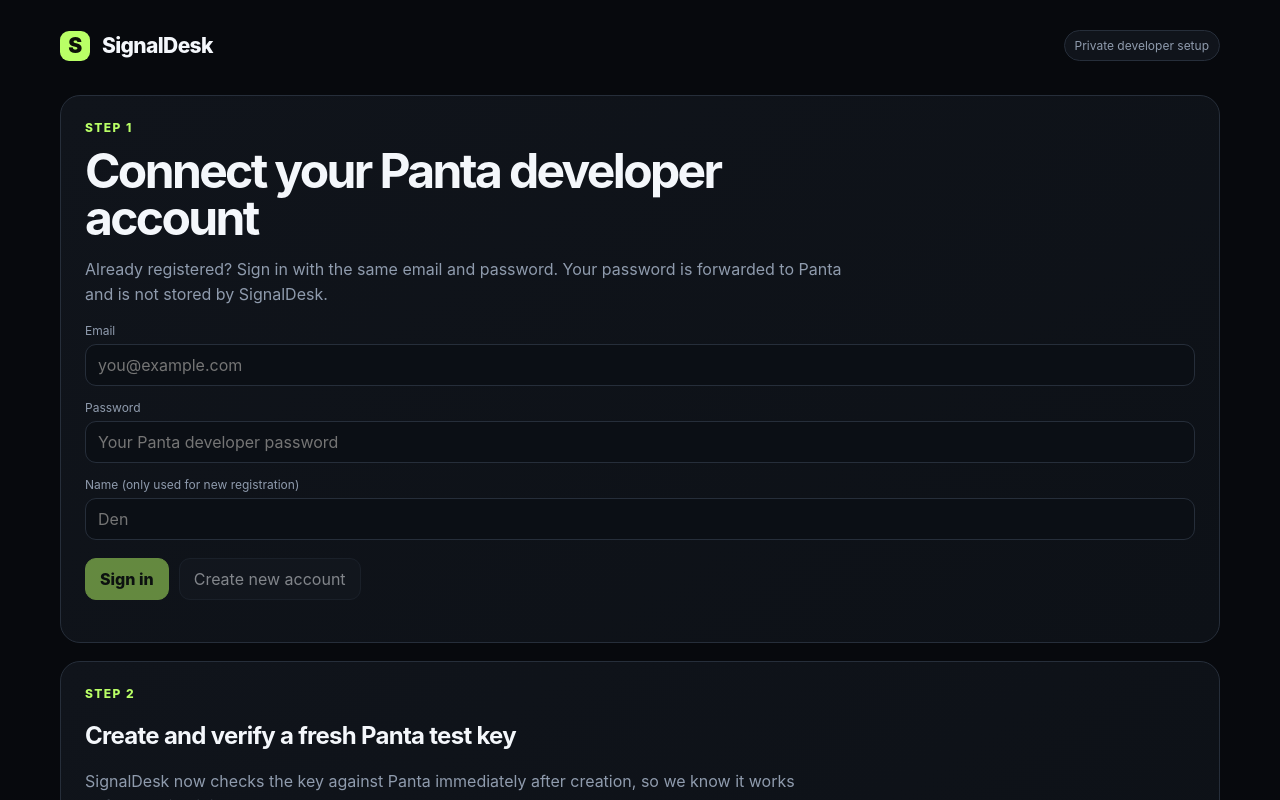
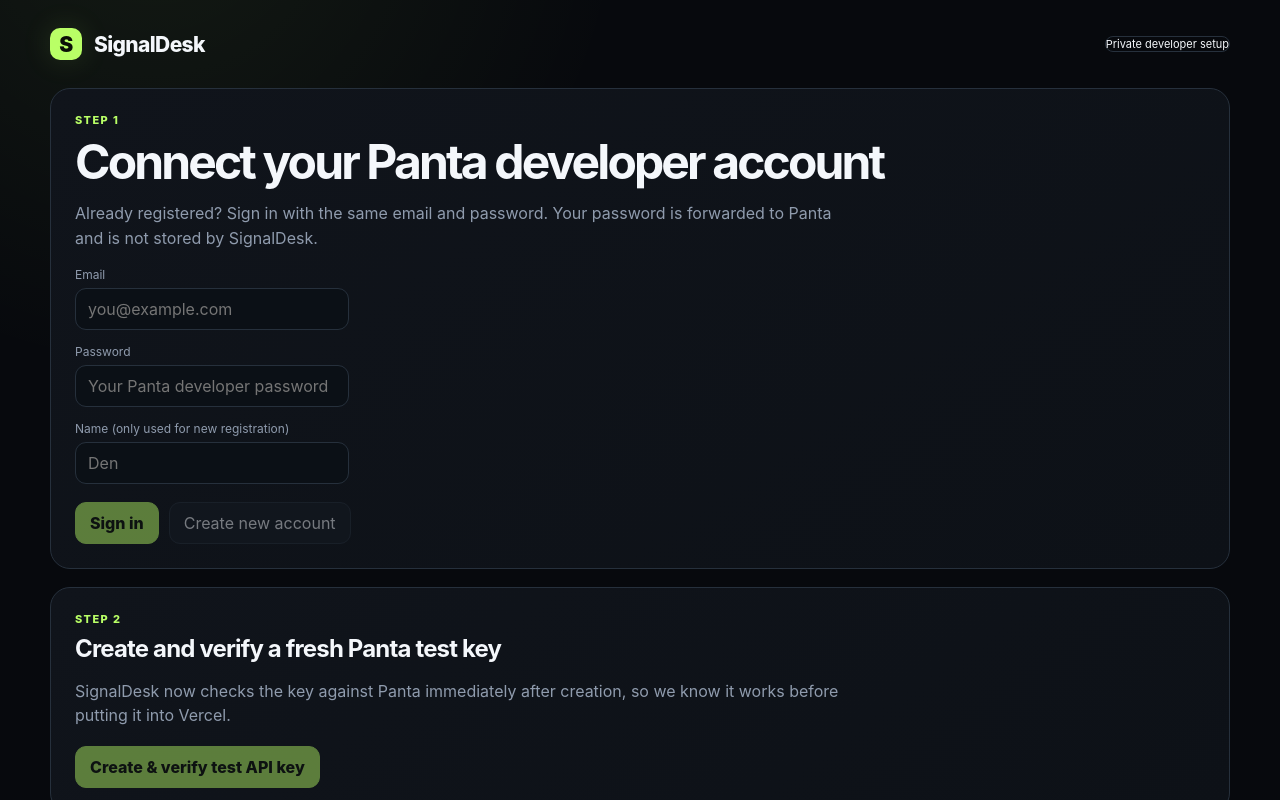
Before and after one commit to Dekarpp/Signaldesk, a Next.js app: page /setup in a window 1280 px wide. Shown: the top 800 px of the page. Built offline with nearby package versions, Linux system fonts and the light colour scheme.

Commit message:
style: polish SignalDesk dashboard

```diff
--- a/src/app/globals.css
+++ b/src/app/globals.css
@@ -1,11 +1,14 @@
 :root {
   --bg: #07090d;
   --panel: #10141b;
-  --panel2: #151a22;
+  --panel-2: #151b24;
+  --panel-3: #0b1016;
   --text: #f4f7fb;
   --muted: #8f9bad;
-  --line: #262e3a;
+  --line: #26303c;
   --accent: #b9ff66;
+  --accent-soft: rgba(185,255,102,.10);
+  --danger: #ff9c9c;
 }
 
 * { box-sizing: border-box; }
@@ -13,18 +16,21 @@
 html, body {
   margin: 0;
   min-height: 100%;
-  background: var(--bg);
+  background:
+    radial-gradient(circle at 12% -10%, rgba(185,255,102,.07), transparent 30%),
+    var(--bg);
   color: var(--text);
   font-family: Inter, ui-sans-serif, system-ui, -apple-system, BlinkMacSystemFont, "Segoe UI", sans-serif;
 }
 
-button, input { font: inherit; }
+button, input, select { font: inherit; }
 button { color: inherit; }
+a { color: inherit; }
 
 .shell {
-  max-width: 1200px;
+  max-width: 1220px;
   margin: 0 auto;
-  padding: 30px 20px 70px;
+  padding: 28px 20px 70px;
 }
 
 .topbar {
@@ -32,7 +38,7 @@
   justify-content: space-between;
   align-items: center;
   gap: 20px;
-  margin-bottom: 34px;
+  margin-bottom: 28px;
 }
 
 .brand {
@@ -42,37 +48,84 @@
   font-weight: 800;
   font-size: 21px;
   letter-spacing: -.03em;
+  text-decoration: none;
+  color: inherit;
+}
+
+.brandSub {
+  color: var(--muted);
+  font-size: 11px;
+  font-weight: 500;
+  letter-spacing: 0;
+  margin-top: 2px;
 }
 
 .logo {
-  width: 30px;
-  height: 30px;
-  border-radius: 9px;
+  width: 32px;
+  height: 32px;
+  border-radius: 10px;
   background: var(--accent);
   color: #0b1007;
   display: grid;
   place-items: center;
   font-weight: 950;
+  box-shadow: 0 0 30px rgba(185,255,102,.13);
 }
 
-.badge, .phase {
-  border: 1px solid var(--line);
-  background: var(--panel);
+.statusRow {
+  display: flex;
+  align-items: center;
+  gap: 8px;
   color: var(--muted);
-  border-radius: 999px;
   font-size: 12px;
 }
 
-.badge { padding: 7px 10px; }
+.statusDot {
+  width: 7px;
+  height: 7px;
+  border-radius: 50%;
+  background: #596270;
+}
+
+.statusDot.online {
+  background: var(--accent);
+  box-shadow: 0 0 0 4px rgba(185,255,102,.08);
+}
+
+.modeBadge, .badge, .phase, .reasonTag, .safetyPill {
+  border: 1px solid var(--line);
+  border-radius: 999px;
+  font-size: 11px;
+}
+
+.modeBadge { padding: 5px 8px; font-weight: 800; }
+.modeBadge.sandbox { color: #ffd879; border-color: #594b2a; background: #1a160c; }
+.modeBadge.live { color: var(--accent); border-color: #2c4426; background: #101810; }
+
+.sandboxBanner {
+  display: flex;
+  gap: 10px;
+  align-items: center;
+  border: 1px solid #594b2a;
+  background: linear-gradient(90deg, #18140b, #0e1116);
+  color: #d9cfae;
+  border-radius: 14px;
+  padding: 12px 14px;
+  margin-bottom: 18px;
+  font-size: 12px;
+  line-height: 1.45;
+}
+
+.sandboxBanner strong { color: #ffd879; white-space: nowrap; }
 
 .hero {
   display: grid;
   grid-template-columns: 1.35fr .65fr;
   gap: 18px;
-  margin-bottom: 20px;
+  margin-bottom: 18px;
 }
 
-.heroCard, .panel, .drawer {
+.heroCard, .drawer, .spotlight {
   border: 1px solid var(--line);
   background: linear-gradient(145deg, var(--panel), #0d1117);
   border-radius: 20px;
@@ -80,7 +133,7 @@
 
 .heroCard {
   padding: 28px;
-  min-height: 220px;
+  min-height: 232px;
   display: flex;
   flex-direction: column;
   justify-content: space-between;
@@ -88,27 +141,34 @@
 
 .eyebrow {
   color: var(--accent);
-  font-size: 12px;
-  font-weight: 800;
+  font-size: 11px;
+  font-weight: 850;
   text-transform: uppercase;
-  letter-spacing: .12em;
+  letter-spacing: .13em;
 }
 
 h1 {
-  font-size: clamp(34px, 6vw, 62px);
-  line-height: .98;
-  letter-spacing: -.055em;
-  max-width: 800px;
-  margin: 12px 0 14px;
+  font-size: clamp(38px, 6vw, 66px);
+  line-height: .96;
+  letter-spacing: -.06em;
+  max-width: 850px;
+  margin: 12px 0 16px;
 }
 
-h2 { letter-spacing: -.03em; }
+h2 {
+  letter-spacing: -.035em;
+  margin: 8px 0;
+}
+
+h3 { letter-spacing: -.02em; }
 
 .sub {
   color: var(--muted);
-  max-width: 760px;
+  max-width: 780px;
   line-height: 1.55;
 }
+
+.heroCopy { max-width: 700px; }
 
 .metrics {
   display: grid;
@@ -117,7 +177,7 @@
 }
 
 .metric {
-  background: var(--panel2);
+  background: var(--panel-2);
   border: 1px solid var(--line);
   border-radius: 14px;
   padding: 16px;
@@ -125,11 +185,11 @@
 
 .metric strong {
   display: block;
-  font-size: 24px;
-  letter-spacing: -.04em;
+  font-size: 26px;
+  letter-spacing: -.045em;
 }
 
-.metric span, .small, .meta {
+.metric span, .small {
   color: var(--muted);
   font-size: 12px;
 }
@@ -139,68 +199,145 @@
   align-items: center;
   gap: 10px;
   flex-wrap: wrap;
-  margin: 18px 0;
+  margin: 18px 0 0;
 }
 
-.btn, .input {
+.controls.tight { margin-top: 8px; }
+
+.btn, .input, .select {
   border: 1px solid var(--line);
   border-radius: 11px;
 }
 
 .btn {
-  background: var(--panel2);
+  background: var(--panel-2);
   padding: 10px 14px;
   cursor: pointer;
+  transition: transform .14s ease, border-color .14s ease, background .14s ease;
+}
+
+.btn:hover:not(:disabled) {
+  transform: translateY(-1px);
+  border-color: #435064;
 }
 
 .btn.primary {
   background: var(--accent);
   color: #0b1007;
   border-color: var(--accent);
-  font-weight: 800;
+  font-weight: 850;
 }
 
-.btn:disabled { opacity: .5; cursor: not-allowed; }
+.btn:disabled { opacity: .45; cursor: not-allowed; }
 
-.input {
-  width: 100%;
-  background: #0b0f15;
+.input, .select {
+  background: var(--panel-3);
   color: var(--text);
   padding: 10px 12px;
+  outline: none;
 }
 
-.panel { overflow: hidden; }
+.input:focus, .select:focus { border-color: #56667c; }
 
-.tableHead, .row {
+.spotlight {
+  padding: 18px 20px;
   display: grid;
-  grid-template-columns: 70px minmax(260px, 1.8fr) 100px 100px 100px 110px;
-  gap: 12px;
+  grid-template-columns: minmax(240px, 1fr) auto auto;
   align-items: center;
+  gap: 22px;
+  margin-bottom: 26px;
+  background:
+    linear-gradient(120deg, rgba(185,255,102,.07), transparent 40%),
+    linear-gradient(145deg, var(--panel), #0d1117);
 }
 
-.tableHead {
+.spotlight h2 {
+  margin-bottom: 2px;
+  max-width: 650px;
+}
+
+.spotlightStats {
+  display: flex;
+  gap: 8px;
+}
+
+.spotlightStats > div {
+  min-width: 76px;
+  border-left: 1px solid var(--line);
+  padding-left: 12px;
+}
+
+.spotlightStats span {
+  display: block;
   color: var(--muted);
-  font-size: 11px;
+  font-size: 10px;
   text-transform: uppercase;
   letter-spacing: .08em;
-  padding: 16px 12px 12px;
 }
 
-.row {
+.spotlightStats strong {
+  display: block;
+  margin-top: 3px;
+  font-size: 18px;
+}
+
+.scannerHeader {
+  display: flex;
+  justify-content: space-between;
+  align-items: end;
+  gap: 20px;
+  margin: 30px 0 12px;
+}
+
+.filterGrid {
+  display: grid;
+  grid-template-columns: minmax(170px, 1.4fr) repeat(3, minmax(120px, 1fr));
+  gap: 8px;
+  width: min(720px, 100%);
+}
+
+.filterInput { min-width: 0; }
+
+.marketGrid {
+  display: grid;
+  grid-template-columns: repeat(3, minmax(0, 1fr));
+  gap: 12px;
+}
+
+.marketCard {
   width: 100%;
-  border: 0;
-  border-top: 1px solid var(--line);
-  background: transparent;
-  padding: 14px 12px;
+  min-height: 280px;
+  border: 1px solid var(--line);
+  background: linear-gradient(145deg, var(--panel), #0b0f15);
+  border-radius: 17px;
+  padding: 16px;
   text-align: left;
   cursor: pointer;
+  transition: transform .16s ease, border-color .16s ease, background .16s ease;
 }
 
-.row:hover { background: rgba(255,255,255,.025); }
+.marketCard:hover {
+  transform: translateY(-2px);
+  border-color: #3f4d60;
+}
+
+.marketCard.selected {
+  border-color: #607f45;
+  background:
+    linear-gradient(145deg, rgba(185,255,102,.06), transparent 50%),
+    var(--panel);
+}
+
+.cardTop {
+  display: flex;
+  align-items: center;
+  justify-content: space-between;
+  gap: 10px;
+}
 
 .score {
-  width: 46px;
-  height: 46px;
+  width: 44px;
+  height: 44px;
   display: grid;
   place-items: center;
   border-radius: 50%;
@@ -210,34 +347,170 @@
   font-weight: 850;
 }
 
-.title { font-weight: 750; letter-spacing: -.02em; }
-.meta { margin-top: 5px; }
-.price { font-variant-numeric: tabular-nums; font-weight: 700; }
-.phase { display: inline-flex; padding: 5px 8px; text-transform: capitalize; }
+.cardTags {
+  display: flex;
+  gap: 6px;
+  align-items: center;
+  flex-wrap: wrap;
+  justify-content: flex-end;
+}
+
+.phase, .reasonTag {
+  padding: 5px 8px;
+  color: var(--muted);
+  background: rgba(255,255,255,.015);
+  text-transform: capitalize;
+}
+
+.reasonTag { color: #c7d0dc; }
+
+.marketTitle {
+  font-size: 18px;
+  line-height: 1.16;
+  font-weight: 800;
+  letter-spacing: -.025em;
+  margin-top: 18px;
+}
+
+.marketDescription {
+  color: var(--muted);
+  line-height: 1.45;
+  font-size: 12px;
+  height: 52px;
+  overflow: hidden;
+  margin: 8px 0 14px;
+}
+
+.probabilityBar {
+  height: 5px;
+  border-radius: 999px;
+  background: #27151a;
+  overflow: hidden;
+  margin: 8px 0 12px;
+}
+
+.probabilityBar > div {
+  height: 100%;
+  background: var(--accent);
+  border-radius: inherit;
+}
+
+.priceRow {
+  display: grid;
+  grid-template-columns: repeat(3, 1fr);
+  gap: 8px;
+}
+
+.priceRow > div {
+  border: 1px solid var(--line);
+  background: rgba(255,255,255,.015);
+  border-radius: 10px;
+  padding: 8px;
+}
+
+.priceRow span {
+  display: block;
+  color: var(--muted);
+  font-size: 9px;
+  letter-spacing: .08em;
+}
+
+.priceRow strong {
+  display: block;
+  margin-top: 3px;
+  font-size: 14px;
+}
+
+.scoreBreakdown {
+  display: flex;
+  justify-content: space-between;
+  gap: 5px;
+  color: var(--muted);
+  font-size: 10px;
+  margin-top: 12px;
+}
+
+.deadline {
+  color: #cad3df;
+  font-size: 11px;
+  margin-top: 8px;
+}
 
 .drawer {
-  margin-top: 18px;
-  padding: 20px;
+  margin-top: 24px;
+  padding: 22px;
+  scroll-margin-top: 14px;
 }
 
 .drawerGrid {
   display: grid;
-  grid-template-columns: 1.3fr .7fr;
-  gap: 16px;
+  grid-template-columns: minmax(0, 1.35fr) minmax(280px, .65fr);
+  gap: 18px;
 }
+
+.researchMeta {
+  display: flex;
+  gap: 8px;
+  flex-wrap: wrap;
+  margin-top: 15px;
+}
+
+.researchMeta span {
+  border: 1px solid var(--line);
+  border-radius: 999px;
+  color: var(--muted);
+  padding: 6px 9px;
+  font-size: 11px;
+}
+
+.researchMeta b { color: var(--text); }
 
 .analysis {
   white-space: pre-wrap;
-  color: #d9e0ea;
-  line-height: 1.55;
-  min-height: 130px;
+  color: #aab5c4;
+  line-height: 1.62;
+  min-height: 165px;
+  border: 1px solid var(--line);
+  background: var(--panel-3);
+  border-radius: 14px;
+  padding: 16px;
+  margin-top: 14px;
+  font-size: 13px;
 }
+
+.analysis.filled { color: #dce3ed; }
+
+.sources {
+  display: flex;
+  gap: 7px;
+  flex-wrap: wrap;
+  align-items: center;
+  margin-top: 12px;
+}
+
+.sourceLabel { width: 100%; margin-bottom: 2px; }
+
+.sources a {
+  text-decoration: none;
+  color: #c8d1dd;
+  font-size: 11px;
+  border: 1px solid var(--line);
+  border-radius: 999px;
+  padding: 6px 9px;
+  max-width: 240px;
+  overflow: hidden;
+  text-overflow: ellipsis;
+  white-space: nowrap;
+}
+
+.sources a:hover { border-color: #52627a; }
 
 .quoteBox {
   border: 1px solid var(--line);
-  background: #0b0f15;
+  background: var(--panel-3);
   border-radius: 14px;
   padding: 16px;
+  align-self: start;
 }
 
 .quoteBox label {
@@ -245,6 +518,15 @@
   color: var(--muted);
   font-size: 12px;
   margin: 12px 0 5px;
+}
+
+.safetyPill {
+  display: inline-flex;
+  color: var(--accent);
+  border-color: #2c4426;
+  background: #101810;
+  padding: 6px 9px;
+  margin: 5px 0 4px;
 }
 
 .quoteResult {
@@ -260,14 +542,23 @@
 .quoteResult strong { color: var(--text); font-size: 15px; }
 
 .error {
-  color: #ff9c9c;
-  margin: 10px 0;
+  color: var(--danger);
+  background: #211015;
+  border: 1px solid #5b2b35;
+  border-radius: 12px;
+  padding: 11px 13px;
+  margin: 12px 0;
 }
 
 .empty {
   color: var(--muted);
   padding: 22px;
-  border-top: 1px solid var(--line);
+}
+
+.cardEmpty {
+  border: 1px solid var(--line);
+  border-radius: 14px;
+  grid-column: 1 / -1;
 }
 
 .footer {
@@ -275,21 +566,12 @@
   text-align: center;
   font-size: 12px;
   padding: 34px 0 0;
+  line-height: 1.5;
 }
 
 .footer b { color: var(--text); }
 
-@media (max-width: 850px) {
-  .hero, .drawerGrid { grid-template-columns: 1fr; }
-  .tableHead { display: none; }
-  .row { grid-template-columns: 58px 1fr 72px; }
-  .row > :nth-child(4),
-  .row > :nth-child(5),
-  .row > :nth-child(6) { display: none; }
-  .badge { display: none; }
-}
-
-
+/* Developer setup */
 .setupCard {
   border: 1px solid var(--line);
   background: linear-gradient(145deg, var(--panel), #0d1117);
@@ -346,7 +628,29 @@
   margin-top: 16px;
 }
 
-.brand {
-  text-decoration: none;
-  color: inherit;
+@media (max-width: 980px) {
+  .marketGrid { grid-template-columns: repeat(2, minmax(0, 1fr)); }
+  .scannerHeader { align-items: stretch; flex-direction: column; }
+  .filterGrid { width: 100%; }
 }
+
+@media (max-width: 760px) {
+  .shell { padding: 20px 14px 55px; }
+  .hero, .drawerGrid { grid-template-columns: 1fr; }
+  .heroCard { min-height: auto; }
+  .spotlight { grid-template-columns: 1fr; gap: 14px; }
+  .spotlightStats { order: 2; }
+  .spotlight .btn { order: 3; width: 100%; }
+  .marketGrid { grid-template-columns: 1fr; }
+  .filterGrid { grid-template-columns: 1fr 1fr; }
+  .statusRow > span:not(.statusDot):not(.modeBadge) { display: none; }
+  .marketDescription { height: auto; max-height: 52px; }
+}
+
+@media (max-width: 460px) {
+  .filterGrid { grid-template-columns: 1fr; }
+  .metrics { gap: 8px; }
+  .metric { padding: 13px; }
+  .metric strong { font-size: 22px; }
+  .sandboxBanner { align-items: flex-start; flex-direction: column; }
+}
```
